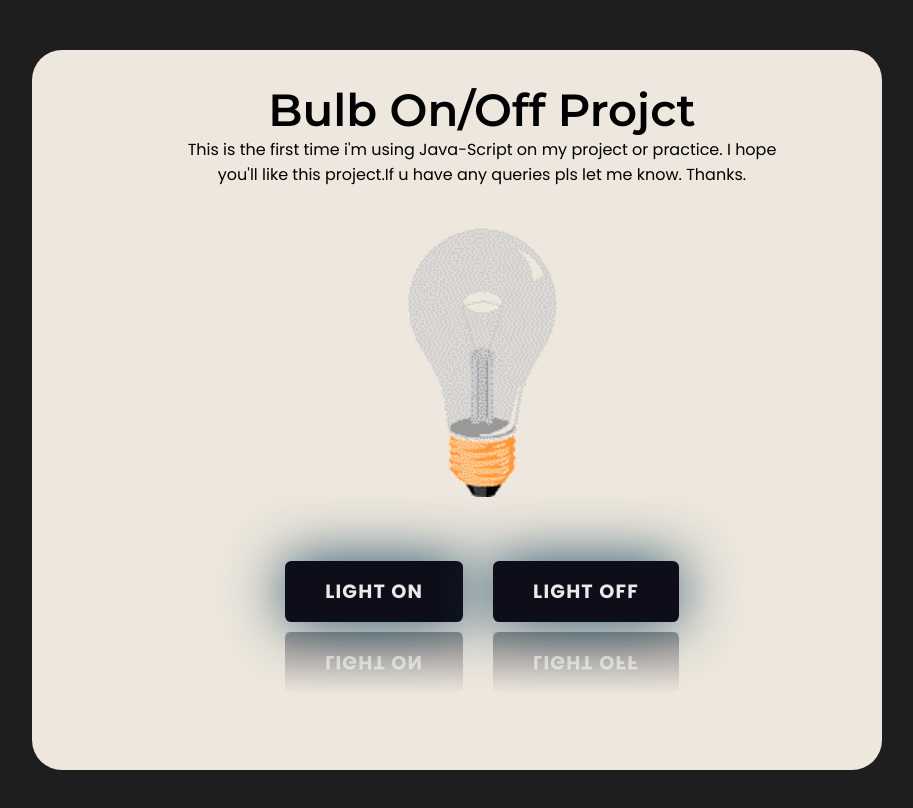
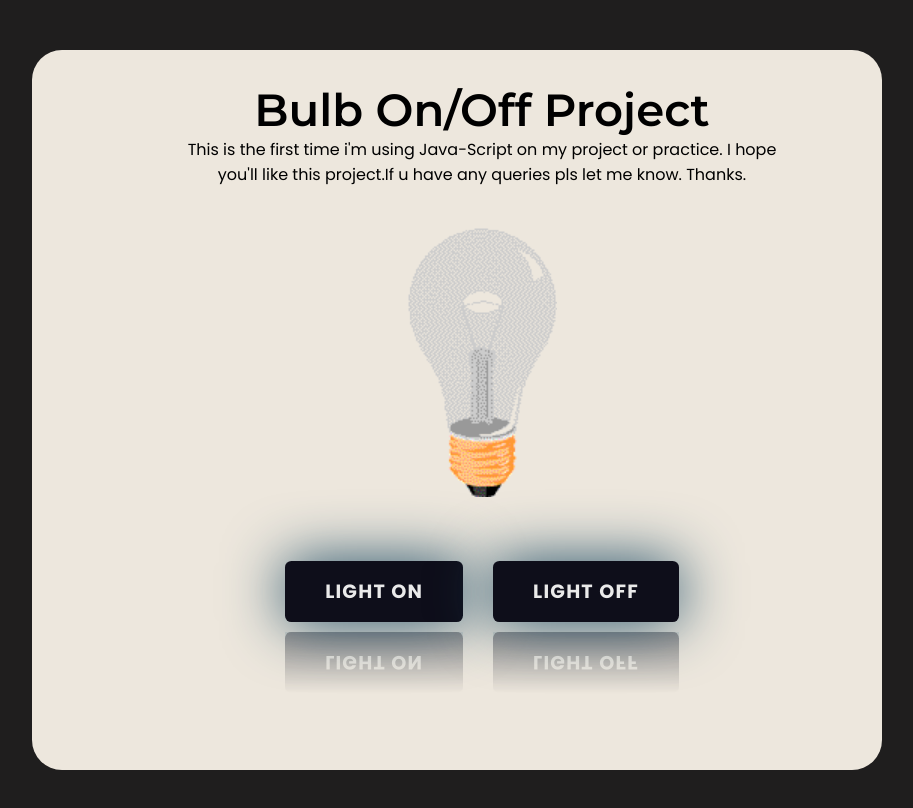
Before and after one commit to touficahmedofficial/Bulb-on_off-js, a plain HTML site: page index.html in a window 1280 px wide. Shown: the whole page, without its empty margins (183-1096 px from the left). Drawn offline with Linux system fonts and the light colour scheme.

Commit message:
Update index.html

```diff
--- a/index.html
+++ b/index.html
@@ -8,7 +8,7 @@
 </head>
 <body>
 <div class="bulb-project">
-    <h1>Bulb On/Off Projct</h1>
+    <h1>Bulb On/Off Project</h1>
     <p>This is the first time i'm using Java-Script on my project or practice. I hope you'll like this project.If u have any queries pls let me know. Thanks.</p>
 
     <img id="bulboff" src="./images/pic_bulboff.gif" alt="">
```
